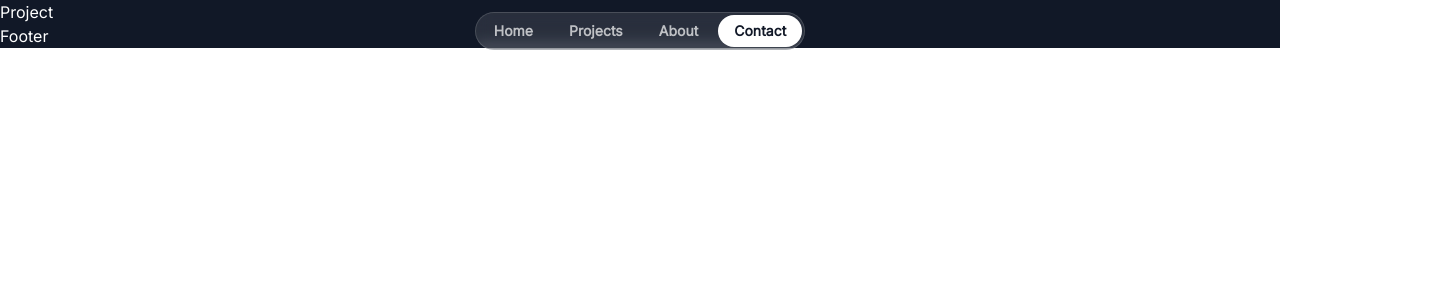
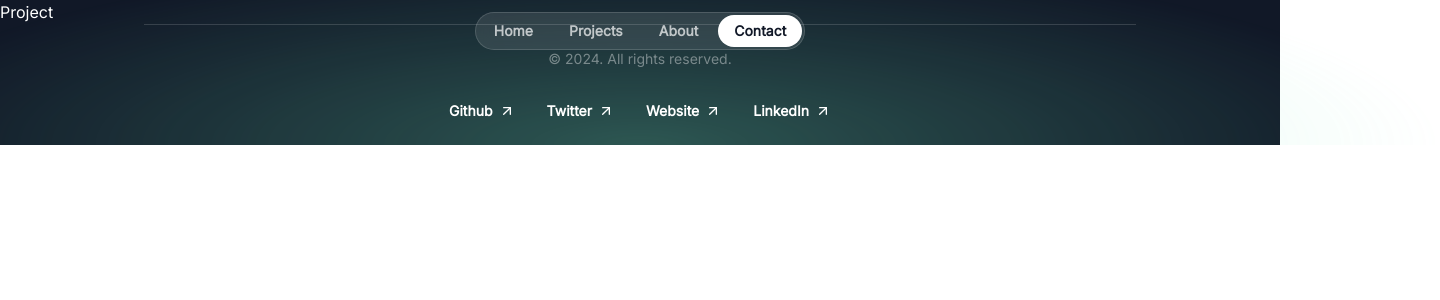
Before and after one commit to virtualabishek/virtualabishek.github.io, a React (Vite) app: page /projects in a window 1280 px wide. Shown: the top 300 px of the page, 1440 px wide, since content can reach past the window. Built offline with nearby package versions, Linux system fonts and the light colour scheme; a web font is replaced by a local one.

Commit message:
Enhance Footer with external links

```diff
--- a/src/components/Footer.jsx
+++ b/src/components/Footer.jsx
@@ -1,7 +1,44 @@
 import React from "react";
+import ArrowUpRightIcon from "../components/svgComponents/ArrowUpRightIcon";
+
+const footerLinks = [
+  { title: "Github", href: "https://github.com/virtualabishek" },
+  { title: "Twitter", href: "https://x.com/virtualabishek" },
+  { title: "Website", href: "https://www.abishekn.com.np" },
+  { title: "LinkedIn", href: "https://www.linkedin.com/in/virtualabishek/" },
+];
 
 const Footer = () => {
-  return <div>Footer</div>;
+  const handleLinkClick = (url) => {
+    window.open(url, "_blank", "noopener,noreferrer");
+  };
+
+  return (
+    <footer className="relative">
+      <div className="absolute h-96 w-[1600px] bottom-0 left-1/2 -translate-x-1/2 bg-emerald-300/30 [mask-image:radial-gradient(50%_50%_at_bottom_center,black,transparent)] pointer-events-none" />
+
+      <div className="container mx-auto px-4 relative z-20">
+        <div className="border-t border-white/15 py-6 text-sm flex flex-col items-center gap-8">
+          <div className="text-white/40 select-text">
+            &copy; 2024. All rights reserved.
+          </div>
+          <nav className="flex flex-col md:flex-row items-center gap-8">
+            {footerLinks.map((link) => (
+              <button
+                key={link.title}
+                onClick={() => handleLinkClick(link.href)}
+                type="button"
+                className="inline-flex items-center gap-1.5 cursor-pointer text-white hover:text-gray-400 transition-colors bg-transparent border-none select-text"
+              >
+                <span className="font-semibold">{link.title}</span>
+                <ArrowUpRightIcon className="w-4 h-4 text-white" />
+              </button>
+            ))}
+          </nav>
+        </div>
+      </div>
+    </footer>
+  );
 };
 
 export default Footer;
--- a/src/components/svgComponents/ArrowUpRightIcon.jsx
+++ b/src/components/svgComponents/ArrowUpRightIcon.jsx
@@ -1,6 +1,4 @@
-import React from "react";
-
-const ArrowUpRightIcon = (props) => (
+const ArrowUpRightIcon = ({ className, ...props }) => (
   <svg
     xmlns="http://www.w3.org/2000/svg"
     width="24"
@@ -11,7 +9,7 @@ const ArrowUpRightIcon = (props) => (
     strokeWidth="2"
     strokeLinecap="round"
     strokeLinejoin="round"
-    className="feather feather-arrow-up-right"
+    className={`feather feather-arrow-up-right ${className}`}
     {...props}
   >
     <line x1="7" y1="17" x2="17" y2="7"></line>
--- a/src/sections/ContactSection.jsx
+++ b/src/sections/ContactSection.jsx
@@ -16,8 +16,8 @@ const ContactSection = () => {
               Let&apos;s create something amazing together.
             </h2>
             <p className="text-sm md:text-base my-2">
-              Ready to bring your next project to life? Let&apos;s connect and
-              discuss how I can help you achieve goals.
+              I want to work on more projects and explore new ideas. Let&apos;s
+              connect, discuss, and collaborate on projects if you have any!
             </p>
           </div>
           <a
```
